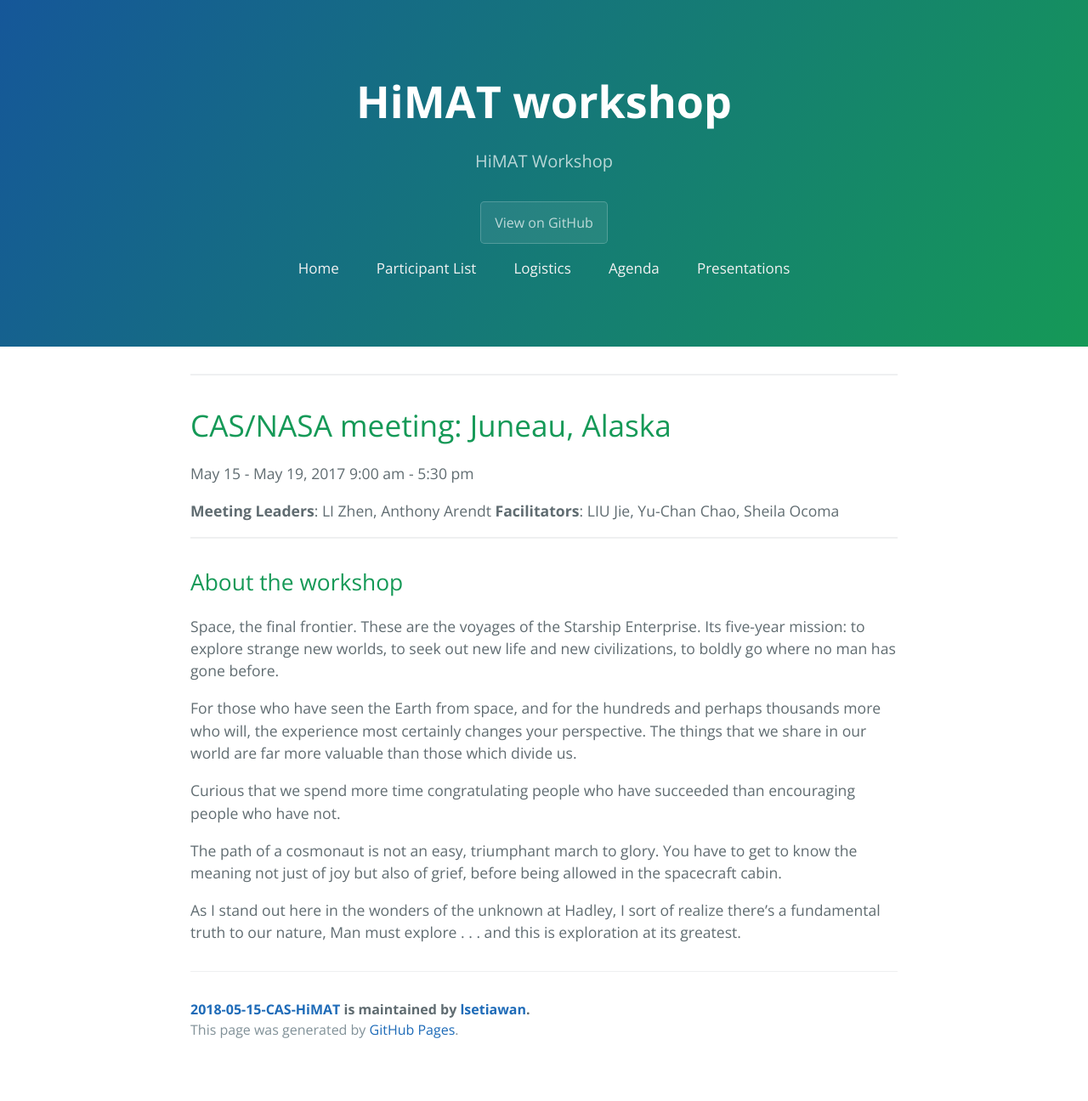
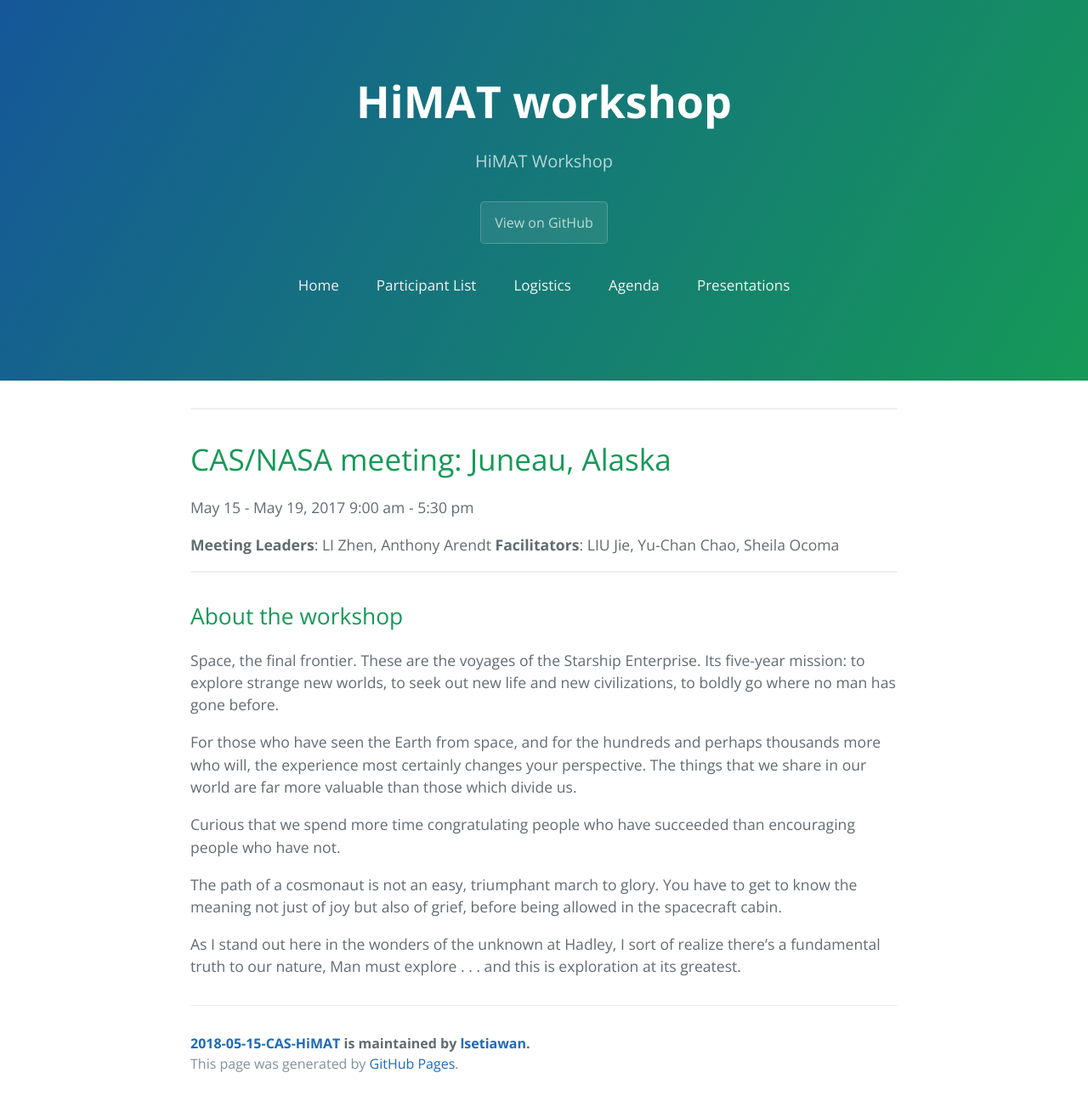
Before and after one commit to lsetiawan/2018-05-15-CAS-HiMAT, a Jekyll site: the page built from index.md, in a window 1280 px wide. Shown: the whole page at 85% size. Built offline with Jekyll 4.4.1, drawn with Linux system fonts in a browser that asks for light colours; before the commit the page ends 1256 px from its top, so only the background shows below that.

Commit message:
Update style.scss

```diff
--- a/assets/css/style.scss
+++ b/assets/css/style.scss
@@ -6,6 +6,7 @@
 /* below for navbar */
 .topnav {
     overflow: hidden;
+    padding: 20px;
 }
 
 /* Style the links inside the navigation bar */
@@ -19,12 +20,10 @@
 
 /* Change the color of links on hover */
 .topnav a:hover {
-    background-color: #fff;
-    background-opacity: 0.7;
+    color: #000;
 }
 
 /* Add a color to the active/current link */
 .topnav a.active {
-    background-color: #fff;
-    color: #fff;
+    color: #000;
 }
```
